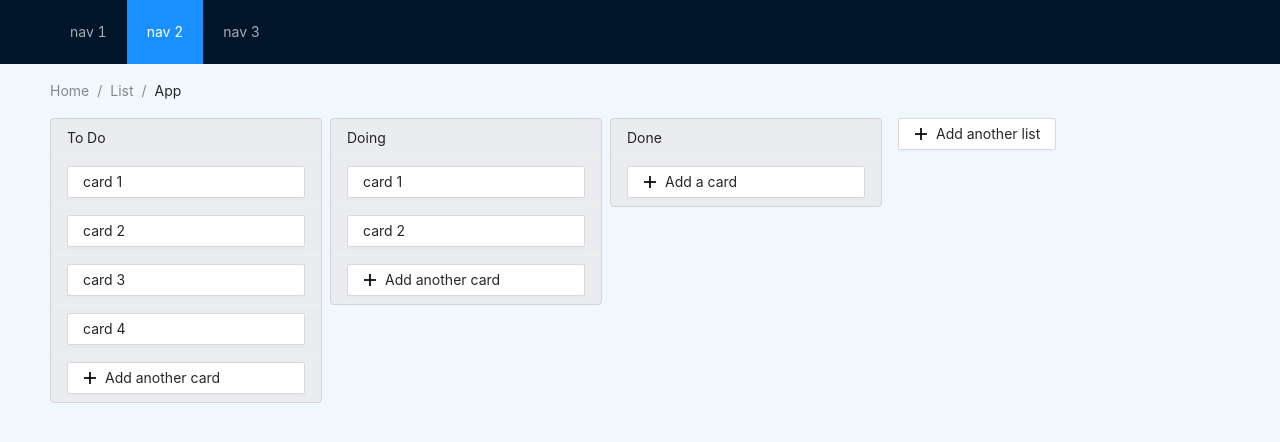
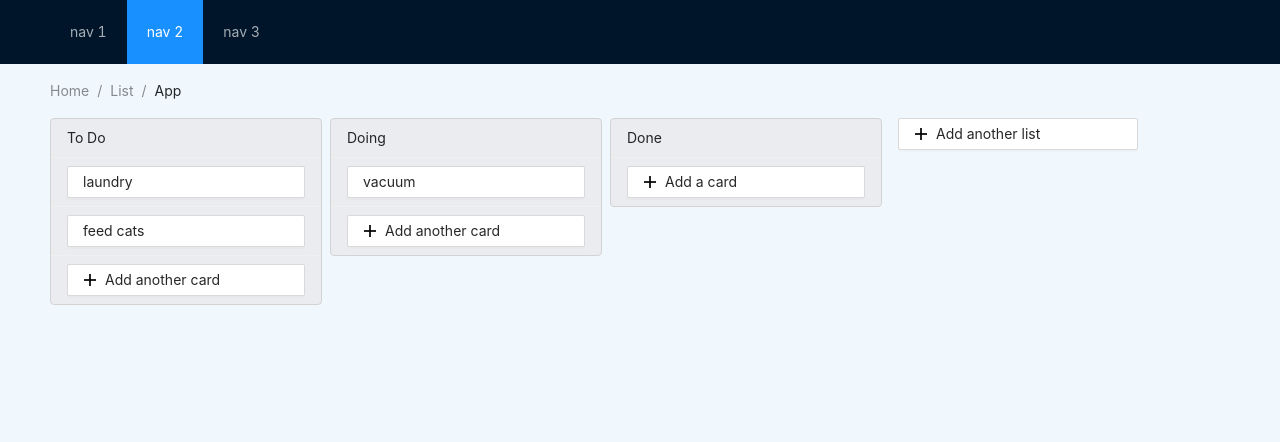
Before and after one commit to rmaierlit/Trello-Clone, a React (Create React App) app: page / in a window 1280 px wide. Shown: the top 442 px of the page. Built offline with nearby package versions, Linux system fonts and the light colour scheme.

Commit message:
board renders from state

```diff
--- a/src/Board.js
+++ b/src/Board.js
@@ -1,42 +1,74 @@
-import { Breadcrumb, Space, Button, List } from 'antd';
+import { Breadcrumb, Space, Button } from 'antd';
 import { PlusOutlined } from '@ant-design/icons';
 import CardList from "./CardList";
 import React from 'react';
 
-const LIST_ONE_DATA = [
-    {
-        title: 'card 1',
+const DEFAULT_CARDS = {
+    "asdf": {
+        uuid: "asdf",
+        title: "laundry",
+        list: "1234",
+        archived: false,
     },
-    {
-        title: 'card 2',
+    "hjkl": {
+        uuid: "hjkl",
+        title: "vacuum",
+        list: "5678",
+        archived: false,
     },
-    {
-        title: 'card 3',
+    "uiop": {
+        uuid: "uiop",
+        title: "feed cats",
+        list: "1234",
+        archived: false,
+    }
+}
+
+const DEFAULT_LISTS = {
+    "1234": {
+        uuid: "1234",
+        title: "To Do",
+        archived: false,
     },
-    {
-        title: 'card 4',
+    "5678": {
+        uuid: "5678",
+        title: "Doing",
+        archived: false,
     },
-];
+    "9900": {
+        uuid: "9900",
+        title: "Done",
+        archived: false,
+    },
+}
 
-const LIST_TWO_DATA = [
-    {
-        title: 'card 1',
-    },
-    {
-        title: 'card 2',
-    },
-];
+const DEFAULT_LIST_ORDER = [
+    "1234",
+    "5678",
+    "9900",
+]
 
 class Board extends React.Component {
     constructor (props) {
         super(props);
         this.state = {
-            cards: {},
-            lists: {},
-            listOrder: [],
+            cards: DEFAULT_CARDS,
+            lists: DEFAULT_LISTS,
+            listOrder: DEFAULT_LIST_ORDER,
         }
     }
     render() {
+        let AllLists = this.state.listOrder.map(
+            listID => {
+                let list = this.state.lists[listID];
+                let cards = Object.values(this.state.cards).filter(
+                    card => (card.list === listID)
+                );
+                return (
+                    <CardList title={list.title} data={cards} />
+                )
+            }
+        )
         return (
             <>
                 <Breadcrumb style={{ margin: '16px 0' }}>
@@ -45,12 +77,9 @@ class Board extends React.Component {
                     <Breadcrumb.Item>App</Breadcrumb.Item>
                 </Breadcrumb>
                 <Space align="start">
-                    <CardList title="To Do" data={LIST_ONE_DATA} />
-                    <CardList title="Doing" data={LIST_TWO_DATA} />
-                    <CardList title="Done" data={[]} />
-                    <Button style={{ width: "272px" }} style={{ marginLeft: 8 }} icon={<PlusOutlined />}>Add another list</Button>
+                    {AllLists}
+                    <Button style={{ width: "240px", marginLeft: 8 }} icon={<PlusOutlined />}>Add another list</Button>
                 </Space>
-
             </>
         )
     };
```
